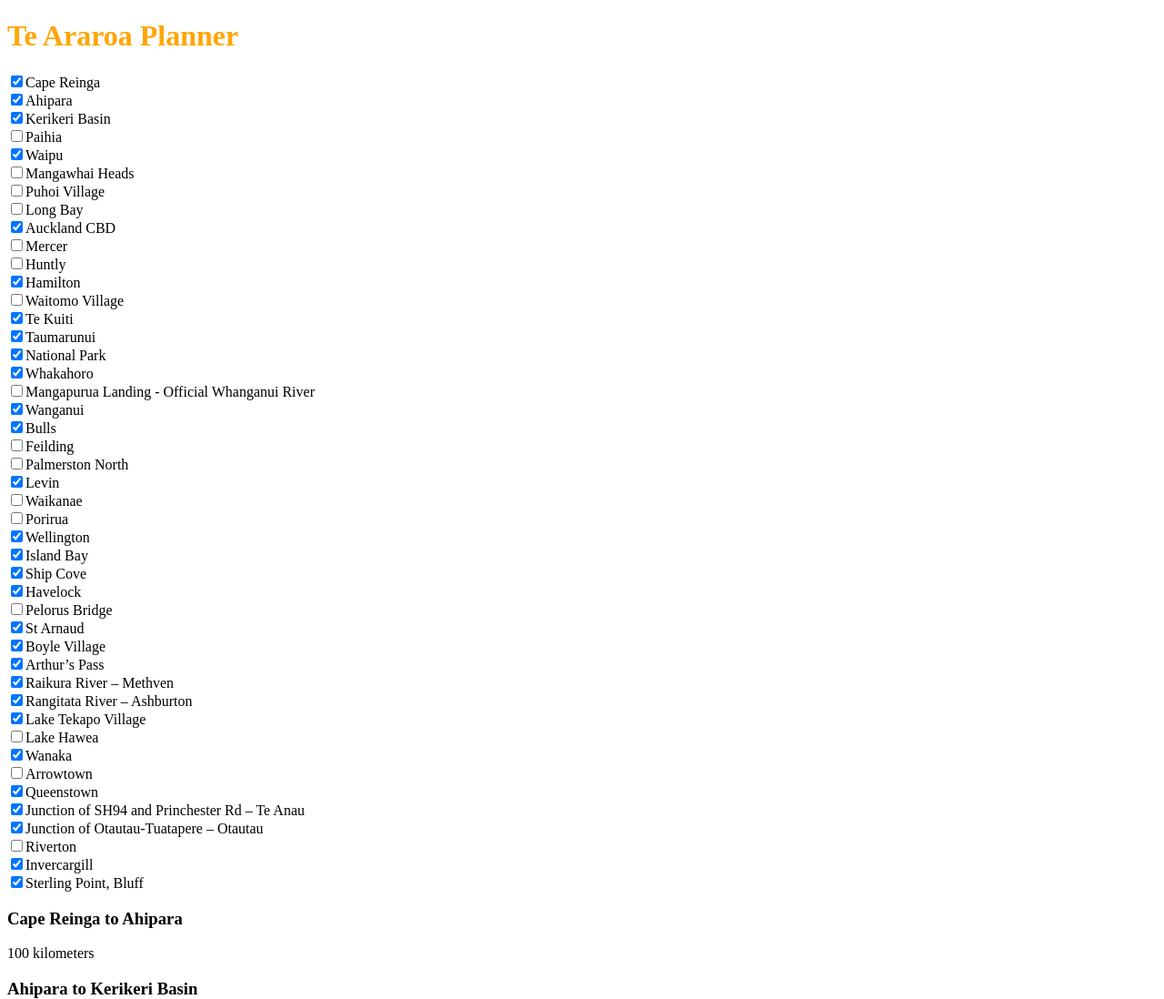
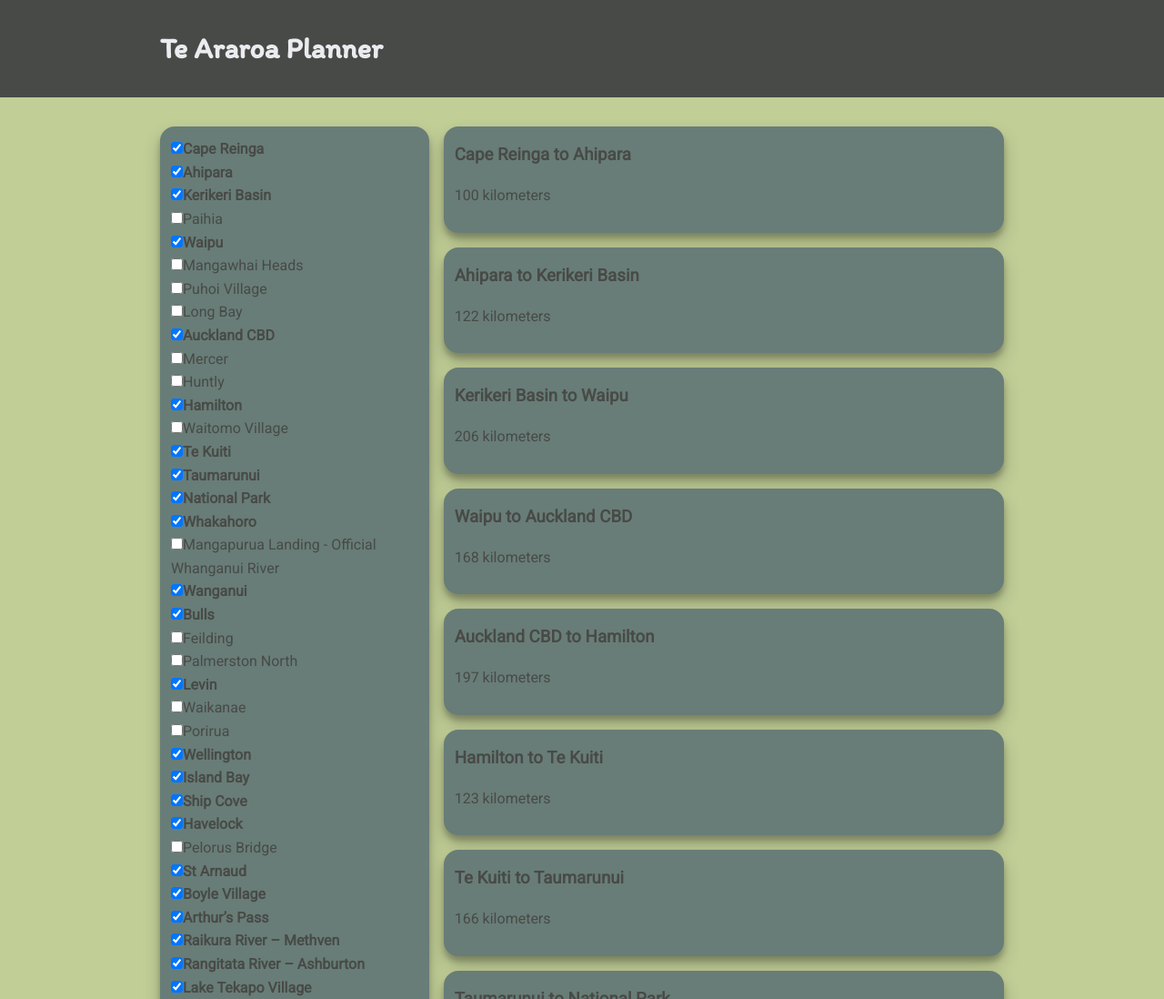
Before and after one commit to somniferate/taplanner, a React app: page / in a window 1280 px wide. Shown: the top 1098 px of the page at 91% size. Built offline with nearby package versions, Linux system fonts and the light colour scheme.

Commit message:
Added Styles

```diff
--- a/package.json
+++ b/package.json
@@ -18,6 +18,7 @@
     "live-server": "^1.2.0",
     "mini-css-extract-plugin": "^0.2.0",
     "node-sass": "^4.7.2",
+    "normalize.css": "^8.0.0",
     "postcss-loader": "^2.1.3",
     "react": "^16.2.0",
     "react-dom": "^16.2.0",
--- a/src/components/App.js
+++ b/src/components/App.js
@@ -39,7 +39,8 @@ class App extends React.Component {
     render() {
         return (
             <div className="content-container">
-                <div>
+                <div className="app__wrapper">
+                    <div className="app__selector">
                         <SectionSelector
                             sectionList={this.state.sectionList.map(section =>
                                 ({
@@ -48,10 +49,11 @@ class App extends React.Component {
                                 }))}
                             handleChangeSection={this.handleChangeSection} />
                     </div>
-                <div>
+                    <div className="app__sections">
                         <SectionList
                             sectionList={this.state.sectionList.filter(section => section.isChecked)}
                         />
+                    </div>
                 </div>
             </div>
         )
--- a/src/components/Header.js
+++ b/src/components/Header.js
@@ -2,7 +2,7 @@ import React from "react";
 
 const Header = () => {
     return (
-        <div className="header--background">
+        <div className="header__background">
             <div className="content-container">
                 <h1>Te Araroa Planner</h1>
             </div>
--- a/src/components/SectionCheckbox.js
+++ b/src/components/SectionCheckbox.js
@@ -23,8 +23,10 @@ class Checkbox extends React.Component {
                     defaultChecked={this.state.isChecked}
                     onChange={this.handleOnChange}
                 />
-                {this.props.section.name}
-                <br />
+                <span
+                    className={this.state.isChecked ? "is-active" : undefined}>
+                    {this.props.section.name}
+                </span>
             </div>)
     }
 }
--- a/src/components/SectionListItem.js
+++ b/src/components/SectionListItem.js
@@ -1,7 +1,7 @@
 import React from "react"
 
 export default ({ firstSection, secondSection }) => (
-    <div >
+    <div className="dark-grey-card dark-grey-card--section-list">
         <h3>{firstSection.name} to {secondSection.name}</h3>
         <p>{parseInt(secondSection.kilometer - firstSection.kilometer)} kilometers</p>
         {firstSection.note && <p>{firstSection.name}:{firstSection.note}</p>}
--- a/src/components/SectionSelector.js
+++ b/src/components/SectionSelector.js
@@ -2,7 +2,7 @@ import React from "react"
 import Checkbox from "./SectionCheckbox"
 
 export default (props) => (
-    <div>
+    <div className="dark-grey-card">
         {props.sectionList.map(section =>
             <Checkbox
                 section={section}
--- a/src/index.js
+++ b/src/index.js
@@ -1,8 +1,11 @@
 import React from "react"
 import ReactDOM from "react-dom"
-import style from "./styles/index.scss"
+
 import Header from "./components/Header"
 import App from "./components/App"
+
+import "normalize.css";
+import "./styles/index.scss"
 
 const jsx = (
     <div>
--- /dev/null
+++ b/src/styles/base/_base.scss
@@ -0,0 +1,27 @@
+* {
+    box-sizing: border-box;
+}
+
+html {
+    font-size: 62.5%;
+}
+
+body {
+    color: $dark-grey;
+    background-color: $light-brown;
+    font-family: $roboto;
+    font-size: $m-size;
+    line-height: 1.6;
+}
+
+button {
+    cursor: pointer;
+}
+
+button:disabled {
+    cursor:default;
+}
+
+.is-active {
+    font-weight: bold;
+}
--- /dev/null
+++ b/src/styles/base/_settings.scss
@@ -0,0 +1,20 @@
+//Colors
+
+$dark-grey: #484A47;
+$light-grey: #687D77;
+$off-white: #ECEBF0;
+$light-brown:  #C1CE96;
+$brown:#353129;
+
+// fonts
+$itim: 'Itim', cursive;
+$roboto: 'Roboto', sans-serif;
+
+
+//spacing
+$s-size: 1.2rem;
+$m-size: 1.6rem;
+$ml-size: 1.8rem;
+$l-size: 3.2rem;
+$xl-size: 4.8rem;
+$desktop-breakpoint: 45rem;
--- /dev/null
+++ b/src/styles/components/_app-wrapper.scss
@@ -0,0 +1,11 @@
+.app__wrapper {
+    display: flex;
+}
+
+.app__selector {
+    flex-grow: 2
+}
+
+.app__sections {
+    flex-grow: 3
+}
--- /dev/null
+++ b/src/styles/components/_cards.scss
@@ -0,0 +1,13 @@
+.dark-grey-card {
+    background-color: $light-grey;
+    border-radius: $m-size;
+    box-shadow: 0 10px 20px rgba(0,0,0,0.19), 0 6px 6px rgba(0,0,0,0.23);
+    padding: $s-size;
+}
+
+.dark-grey-card--section-list {
+    margin: 0 0 $m-size $m-size;
+    h3 {
+        margin: 5px 0;
+    }
+}
--- /dev/null
+++ b/src/styles/components/_content-container.scss
@@ -0,0 +1,5 @@
+.content-container {
+    max-width: 60em;
+    margin: 0 auto;
+    padding: $m-size;
+}
--- /dev/null
+++ b/src/styles/components/_header.scss
@@ -0,0 +1,11 @@
+.header__background {
+    background-color: $dark-grey;
+    border-bottom: darken($dark-grey, 20);
+    margin-bottom: $m-size;
+
+    h1 {
+        color: $off-white;
+        font-family: $itim;
+        margin: $s-size 0;
+    }
+}
--- /dev/null
+++ b/src/styles/components/_selector.scss
@@ -0,0 +1,5 @@
+.selector__sections {
+    background-color: $light-grey;
+    border-radius: $s-size;
+    box-shadow: 0 10px 20px rgba(0,0,0,0.19), 0 6px 6px rgba(0,0,0,0.23)
+}
--- a/src/styles/index.scss
+++ b/src/styles/index.scss
@@ -1,3 +1,8 @@
-h1 {
-    color:orange;
-}
+@import url('https://fonts.googleapis.com/css?family=Itim|Roboto');
+@import "./base/settings";
+@import "./base/base";
+
+@import "./components/content-container";
+@import "./components/header";
+@import "./components/app-wrapper";
+@import "./components/cards";
```
Also changed, not shown: 1 other file. Lines whose indentation alone changed are shown as unchanged.
